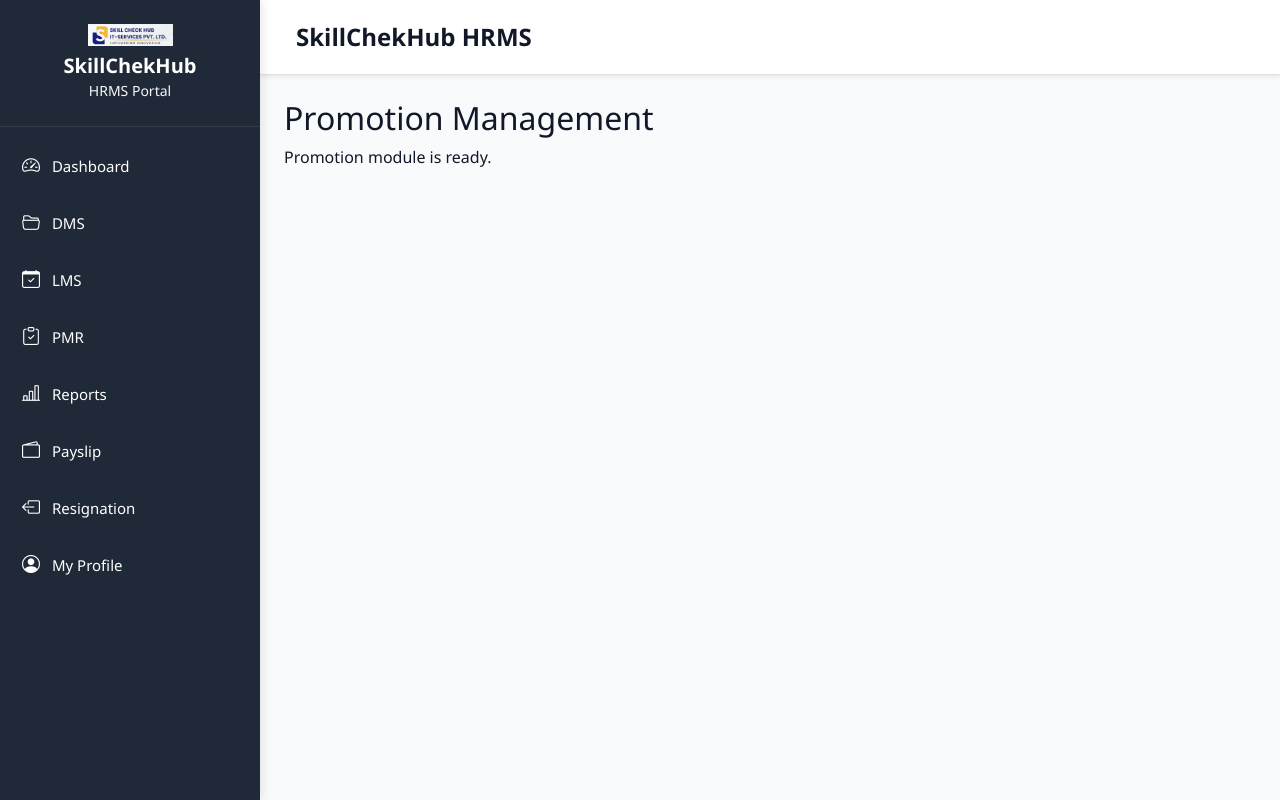
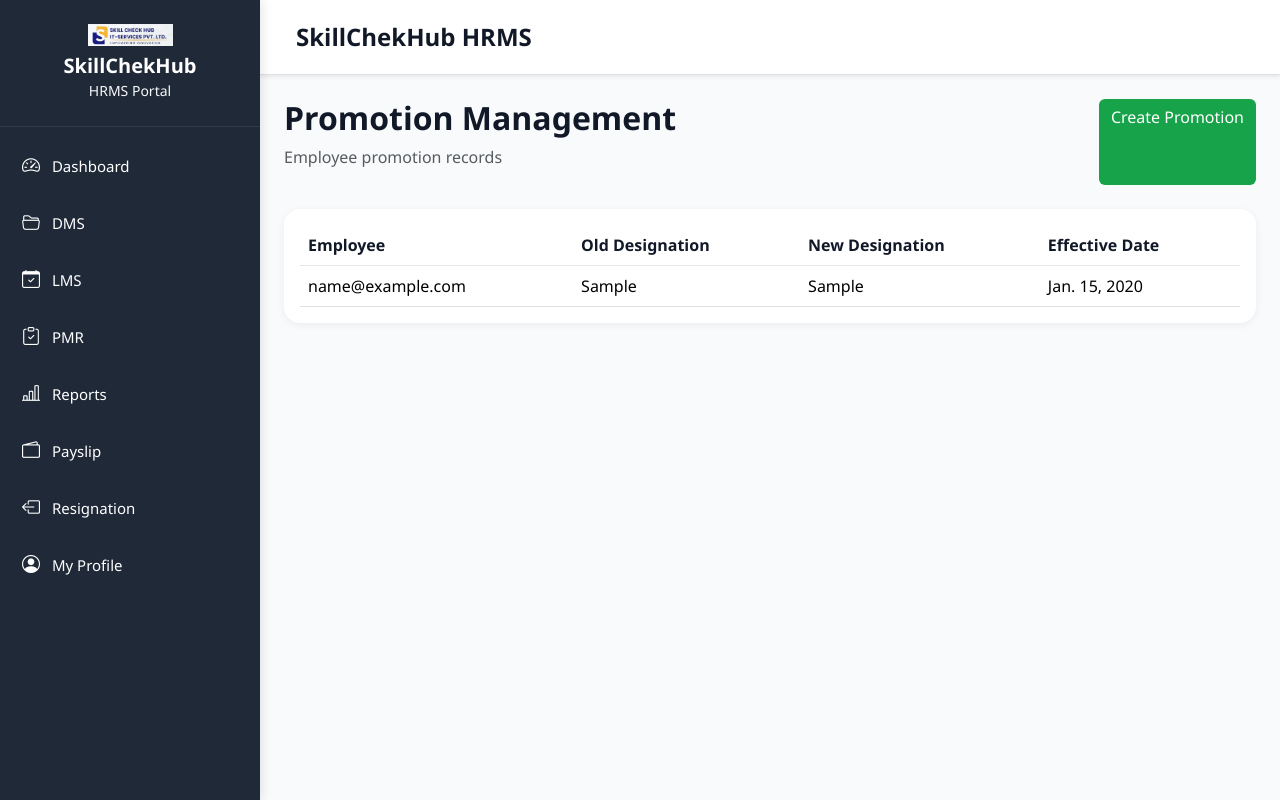
Before and after one commit to rahul4018/ABC-HRMS-Portal, a Django app: page /promotions/ in a window 1280 px wide. Run offline with Django 5.2, Linux system fonts and the light colour scheme; tables that the repository leaves empty hold one stand-in row (values such as "Sample post").

Commit message:
Implemented promotion creation feature

```diff
--- a/promotions/urls.py
+++ b/promotions/urls.py
@@ -1,6 +1,9 @@
 from django.urls import path
 
-from .views import promotion_list
+from .views import (
+    promotion_list,
+    create_promotion
+)
 
 urlpatterns = [
 
@@ -10,4 +13,10 @@ urlpatterns = [
         name='promotion_list'
     ),
 
+    path(
+        'create/',
+        create_promotion,
+        name='create_promotion'
+    ),
+
 ]
--- a/promotions/views.py
+++ b/promotions/views.py
@@ -1,9 +1,48 @@
-from django.shortcuts import render
+from django.shortcuts import render, redirect
+from apps.employees.models import Employee
+from .models import Promotion
 
 
 def promotion_list(request):
 
+    promotions = Promotion.objects.select_related(
+        'employee',
+        'employee__user'
+    ).all().order_by('-created_at')
+
     return render(
         request,
-        'promotions/list.html'
+        'promotions/list.html',
+        {
+            'promotions': promotions
+        }
     )
+
+
+def create_promotion(request):
+
+    if request.method == 'POST':
+
+        employee = Employee.objects.get(
+            id=request.POST.get('employee')
+        )
+
+        Promotion.objects.create(
+            employee=employee,
+            old_designation=request.POST.get('old_designation'),
+            new_designation=request.POST.get('new_designation'),
+            effective_date=request.POST.get('effective_date'),
+            remarks=request.POST.get('remarks')
+        )
+
+        return redirect('promotion_list')
+
+    employees = Employee.objects.all()
+
+    return render(
+        request,
+        'promotions/create.html',
+        {
+            'employees': employees
+        }
+    )
--- a/templates/promotions/list.html
+++ b/templates/promotions/list.html
@@ -2,10 +2,101 @@
 
 {% block content %}
 
-<h2>Promotion Management</h2>
+<div class="d-flex justify-content-between mb-4">
 
-<p>
-    Promotion module is ready.
-</p>
+    <div>
+
+        <h2 class="fw-bold">
+            Promotion Management
+        </h2>
+
+        <p class="text-muted">
+            Employee promotion records
+        </p>
+
+    </div>
+
+    <a href="/promotions/create/"
+       class="btn btn-success">
+
+        Create Promotion
+
+    </a>
+
+</div>
+
+<div class="card">
+
+    <div class="card-body">
+
+        <table class="table">
+
+            <thead>
+
+                <tr>
+
+                    <th>Employee</th>
+                    <th>Old Designation</th>
+                    <th>New Designation</th>
+                    <th>Effective Date</th>
+
+                </tr>
+
+            </thead>
+
+            <tbody>
+
+                {% for promotion in promotions %}
+
+                <tr>
+
+                    <td>
+
+                        {{ promotion.employee.user.email }}
+
+                    </td>
+
+                    <td>
+
+                        {{ promotion.old_designation }}
+
+                    </td>
+
+                    <td>
+
+                        {{ promotion.new_designation }}
+
+                    </td>
+
+                    <td>
+
+                        {{ promotion.effective_date }}
+
+                    </td>
+
+                </tr>
+
+                {% empty %}
+
+                <tr>
+
+                    <td colspan="4"
+                        class="text-center">
+
+                        No promotions found
+
+                    </td>
+
+                </tr>
+
+                {% endfor %}
+
+            </tbody>
+
+        </table>
+
+    </div>
+
+</div>
 
 {% endblock %}
```
Also changed, not shown: templates/promotions/create.html (added, +108 -0 lines).
